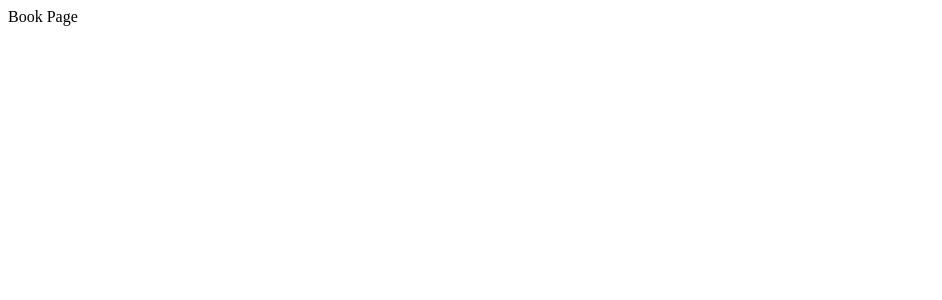
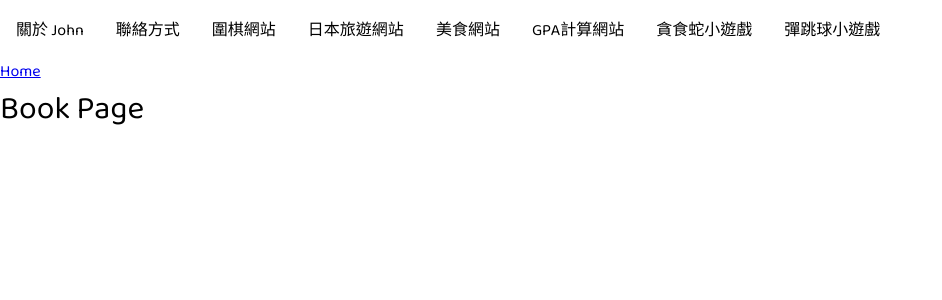
Before and after one commit to JohnMEME0122/JohnPortfolio, a Next.js app: page /book in a window 1280 px wide. Shown: the top 300 px of the page, without its empty margins (0-942 px from the left). Built offline with nearby package versions, Linux system fonts and the light colour scheme.

Commit message:
新增導航欄組件，更新首頁與書籍頁面以包含導航，並調整全域樣式

```diff
--- /dev/null
+++ b/components/NavBar.tsx
@@ -0,0 +1,38 @@
+import { FC } from "react";
+import '../styles/NavBar/NavBar.css';
+
+const NavBar: FC = () => {
+  return (
+    <div>
+      <nav>
+        <ul>
+          <li><a href="#">關於 John</a></li>
+          <li><a href="./contact.html">聯絡方式</a></li>
+          <li>
+            <a target="_blank" href="./Project/project 1/index.html">圍棋網站</a>
+          </li>
+          <li>
+            <a target="_blank" href="./Project/project 2/index.html"
+            >日本旅遊網站</a>
+          </li>
+          <li>
+            <a target="_blank" href="./Project/project 3/index.html">美食網站</a>
+          </li>
+          <li>
+            <a target="_blank" href="./Project/project 4/index.html">GPA計算網站</a>
+          </li>
+          <li>
+            <a target="_blank" href="./Project/project 5/index.html"
+            >貪食蛇小遊戲</a>
+          </li>
+          <li>
+            <a target="_blank" href="./Project/project 6/index.html"
+            >彈跳球小遊戲</a>
+          </li>
+        </ul>
+      </nav>
+    </div>
+  )
+}
+
+export default NavBar;
--- a/src/app/book/page.tsx
+++ b/src/app/book/page.tsx
@@ -1,8 +1,17 @@
+import Link from 'next/link';
+import '../../../styles/global/global.css';
+import NavBar from '../../../components/NavBar';
 
 export default function Book() {
   return (
     <div>
-      Book Page
+      <NavBar />
+      <nav>
+        <Link href="/">
+          Home
+        </Link>
+      </nav>
+      <h1>Book Page</h1>
     </div>
   );
 }
--- a/src/app/layout.tsx
+++ b/src/app/layout.tsx
@@ -1,7 +1,9 @@
 import type { Metadata } from "next";
+import Head from 'next/head';
+import '../../styles/global/global.css';
 
 export const metadata: Metadata = {
-  title: "Create Next App",
+  title: "John 作品集",
   description: "Generated by create next app",
 };
 
@@ -12,11 +14,10 @@ export default function RootLayout({
 }>) {
   return (
     <html lang="zh-Hant">
-      <head>
+      <Head>
         <link rel="preconnect" href="https://fonts.googleapis.com" />
         <link rel="preconnect" href="https://fonts.gstatic.com" />
-        <link href="https://fonts.googleapis.com/css2?family=Baloo+2&family=Noto+Sans:ital,wght@0,100..900;1,100..900&display=swap" rel="stylesheet" />
-      </head>
+      </Head>
       <body>
         {children}
       </body>
--- a/src/app/page.tsx
+++ b/src/app/page.tsx
@@ -1,10 +1,11 @@
 import React from 'react';
 import Link from 'next/link';
-import '../../styles/global/global.css';
+import NavBar from '../../components/NavBar';
 
 export default function Home() {
   return (
     <div>
+      <NavBar />
       <nav>
         <Link href="/book">
           Book
--- /dev/null
+++ b/styles/NavBar/NavBar.css
@@ -0,0 +1,21 @@
+nav {
+  background-color: white;
+  position: sticky;
+  top: 0;
+  z-index: 5;
+}
+nav ul {
+  display: flex;
+}
+nav ul li {
+  list-style-type: none;
+  margin: 1rem;
+}
+nav ul li a {
+  color: black;
+  text-decoration: none;
+  transition: all 0.1s ease;
+}
+nav ul li a:hover {
+  color: rgb(230, 192, 253);
+}/*# sourceMappingURL=NavBar.css.map */
--- /dev/null
+++ b/styles/NavBar/NavBar.scss
@@ -0,0 +1,22 @@
+nav {
+  background-color: white;
+  position: sticky;
+  top: 0;
+  z-index: 5;
+
+  ul {
+    display: flex;
+    li {
+      list-style-type: none;
+      margin: 1rem;
+      a {
+        color: black;
+        text-decoration: none;
+        transition: all 0.1s ease;
+        &:hover {
+          color: rgb(230, 192, 253);
+        }
+      }
+    }
+  }
+}
--- a/styles/global/global.css
+++ b/styles/global/global.css
@@ -1,3 +1,19 @@
+@import url("https://fonts.googleapis.com/css2?family=Baloo+2&family=Noto+Sans:ital,wght@0,100..900;1,100..900&display=swap");
+* {
+  margin: 0;
+  padding: 0;
+  box-sizing: 0;
+}
+
+h1,
+h2,
+h3,
+h4,
+h5,
+h6 {
+  font-weight: normal;
+}
+
 body {
   font-family: "Baloo 2", "Noto Sans", sans-serif;
 }/*# sourceMappingURL=global.css.map */
--- a/styles/global/global.scss
+++ b/styles/global/global.scss
@@ -1,3 +1,20 @@
+@import url("https://fonts.googleapis.com/css2?family=Baloo+2&family=Noto+Sans:ital,wght@0,100..900;1,100..900&display=swap");
+
+* {
+  margin: 0;
+  padding: 0;
+  box-sizing: 0;
+}
+
+h1,
+h2,
+h3,
+h4,
+h5,
+h6 {
+  font-weight: normal;
+}
+
 body {
   font-family: "Baloo 2", "Noto Sans", sans-serif;
 }
```
Also changed, not shown: 2 other files (tests, documents, lock files or other folders).
